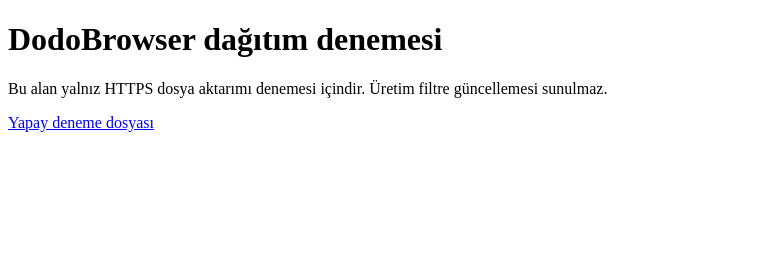
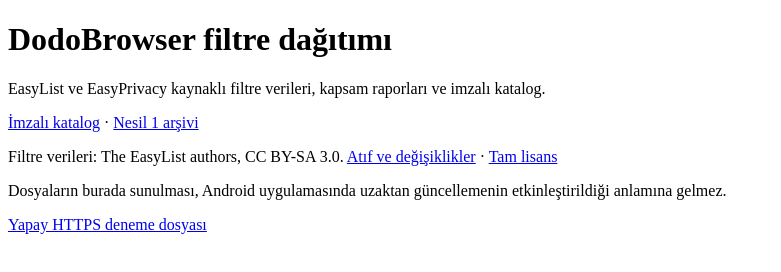
Before and after one commit to dogannyildizz/dodobrowser-filters, a plain HTML site: page index.html in a window 1280 px wide. Shown: the whole page, without its empty margins (0-781 px from the left). Drawn offline with Linux system fonts and the light colour scheme.

Commit message:
Publish signed generation 1 catalog and distribution descriptions

```diff
--- a/index.html
+++ b/index.html
@@ -2,8 +2,11 @@
 <html lang="tr">
 <meta charset="utf-8">
 <meta name="viewport" content="width=device-width,initial-scale=1">
-<title>DodoBrowser dağıtım denemesi</title>
-<h1>DodoBrowser dağıtım denemesi</h1>
-<p>Bu alan yalnız HTTPS dosya aktarımı denemesi içindir. Üretim filtre güncellemesi sunulmaz.</p>
-<p><a href="probe.txt">Yapay deneme dosyası</a></p>
+<title>DodoBrowser filtre dağıtımı</title>
+<h1>DodoBrowser filtre dağıtımı</h1>
+<p>EasyList ve EasyPrivacy kaynaklı filtre verileri, kapsam raporları ve imzalı katalog.</p>
+<p><a href="v1/catalog.json">İmzalı katalog</a> · <a href="generations/0000000000000000001/manifest.json">Nesil 1 arşivi</a></p>
+<p>Filtre verileri: The EasyList authors, CC BY-SA 3.0. <a href="NOTICE.txt">Atıf ve değişiklikler</a> · <a href="CC-BY-SA-3.0.txt">Tam lisans</a></p>
+<p>Dosyaların burada sunulması, Android uygulamasında uzaktan güncellemenin etkinleştirildiği anlamına gelmez.</p>
+<p><a href="probe.txt">Yapay HTTPS deneme dosyası</a></p>
 </html>
```
Also changed, not shown: v1/catalog.json (added, +1 -0 lines), 1 other file.
